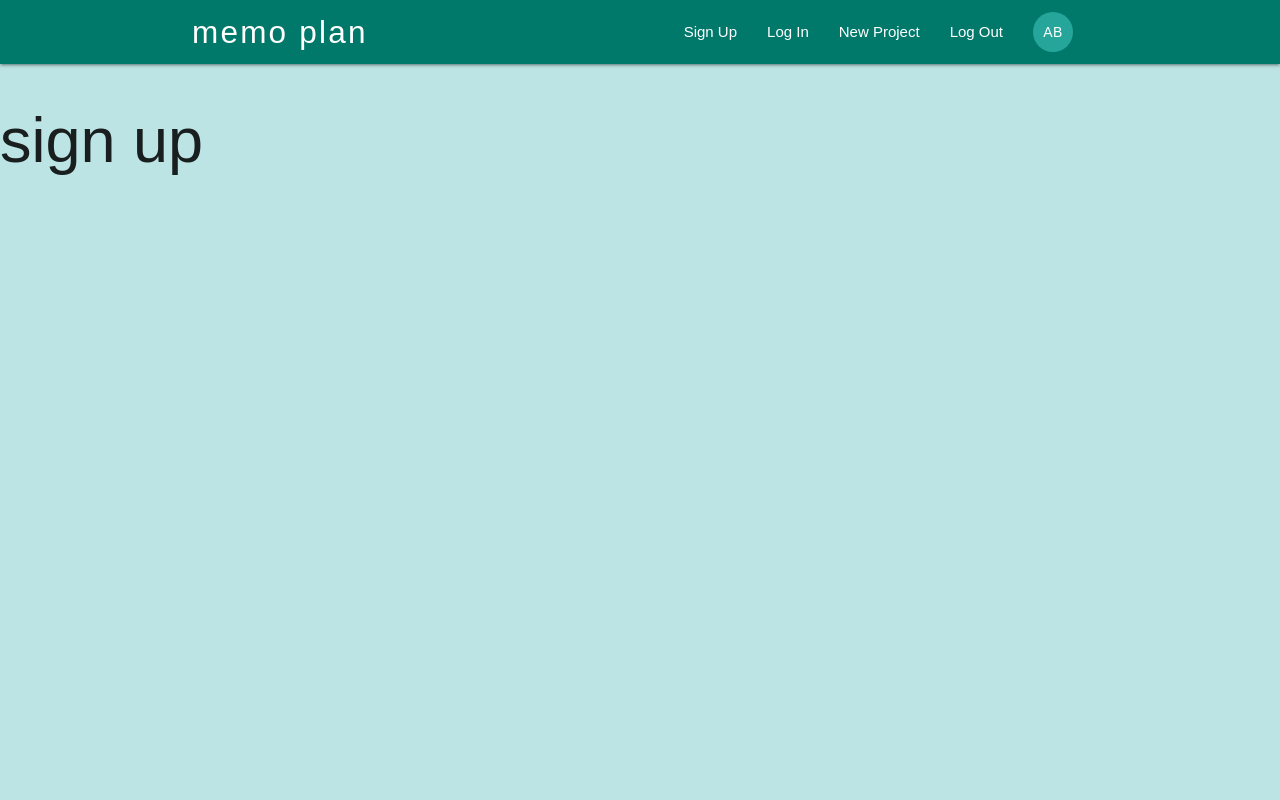
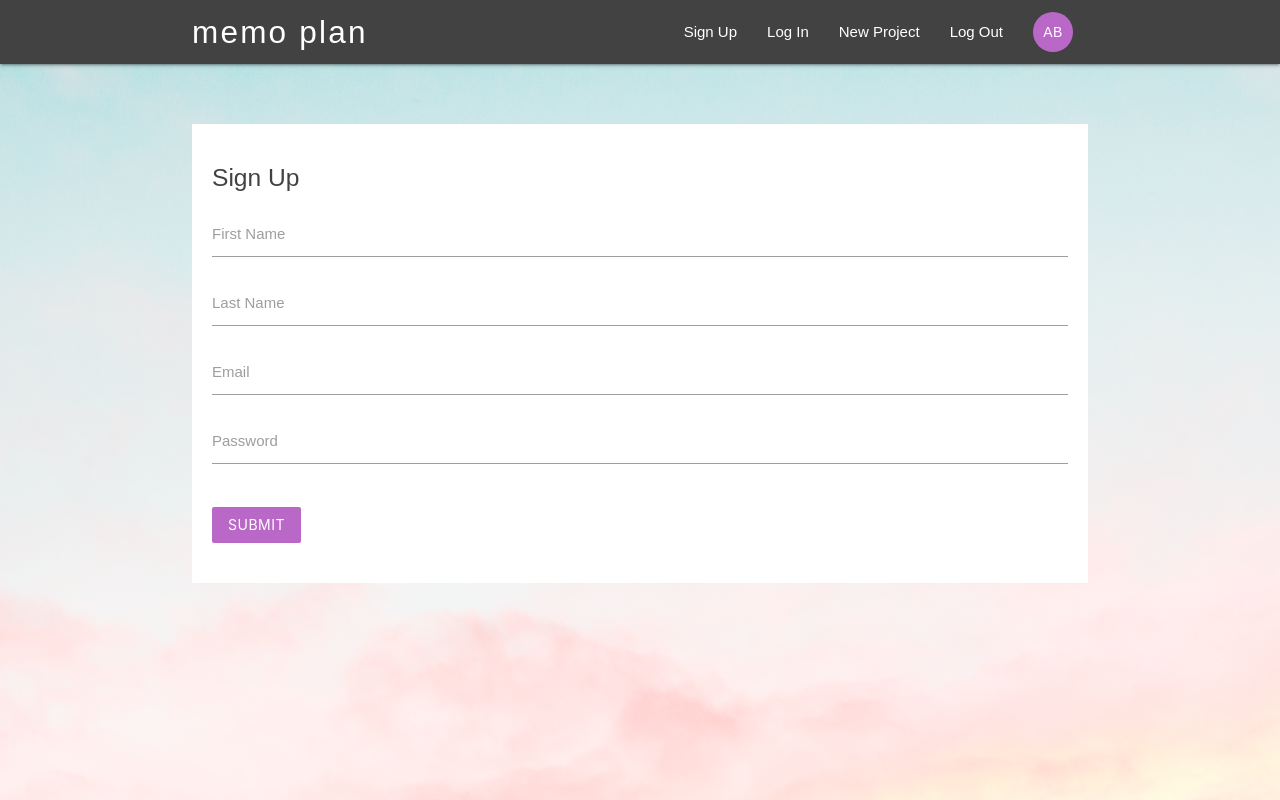
Before and after one commit to ariane-h/memoplan, a React (Create React App) app: page /signup in a window 1280 px wide. Built offline with nearby package versions, Linux system fonts and the light colour scheme.

Commit message:
created signup and login views

```diff
--- a/src/components/auth/SignIn.js
+++ b/src/components/auth/SignIn.js
@@ -3,8 +3,23 @@ import React, { Component } from "react";
 export class SignIn extends Component {
 	render() {
 		return (
-			<div>
-				<h2>sign in</h2>
+			<div className="container">
+				<form className="white">
+					<h5 className="grey-text text-darken-3">Log In</h5>
+					<div className="input-field">
+						<label htmlFor="email">Email</label>
+						<input type="text" id="email" />
+					</div>
+					<div className="input-field">
+						<label htmlFor="password">Password</label>
+						<input type="text" id="password" />
+					</div>
+					<div>
+						<button className="btn z-depth-0 purple lighten-2 white-text">
+							Submit
+						</button>
+					</div>
+				</form>
 			</div>
 		);
 	}
--- a/src/components/auth/SignUp.js
+++ b/src/components/auth/SignUp.js
@@ -3,8 +3,31 @@ import React, { Component } from "react";
 export class SignUp extends Component {
 	render() {
 		return (
-			<div>
-				<h1>sign up</h1>
+			<div className="container">
+				<form className="white">
+					<h5 className="grey-text text-darken-3">Sign Up</h5>
+					<div className="input-field">
+						<label htmlFor="firstName">First Name</label>
+						<input type="text" id="firstName" />
+					</div>
+					<div className="input-field">
+						<label htmlFor="lastName">Last Name</label>
+						<input type="text" id="lastName" />
+					</div>
+					<div className="input-field">
+						<label htmlFor="email">Email</label>
+						<input type="text" id="email" />
+					</div>
+					<div className="input-field">
+						<label htmlFor="password">Password</label>
+						<input type="text" id="password" />
+					</div>
+					<div>
+						<button className="btn z-depth-0 purple lighten-2 white-text">
+							Submit
+						</button>
+					</div>
+				</form>
 			</div>
 		);
 	}
--- a/src/components/layout/NavBar.js
+++ b/src/components/layout/NavBar.js
@@ -5,7 +5,7 @@ import SignedOutLinks from "./SignedOutLinks";
 
 const NavBar = () => {
 	return (
-		<nav className="nav-wrapper teal darken-2">
+		<nav className="nav-wrapper grey darken-3">
 			<div className="container">
 				<Link to="/" className="brand-logo left">
 					memo plan
--- a/src/components/layout/SignedInLinks.js
+++ b/src/components/layout/SignedInLinks.js
@@ -12,7 +12,10 @@ const SignedInLinks = () => {
 					<a href="/">Log Out</a>
 				</li>
 				<li>
-					<NavLink to="/" className="btn btn-floating teal-lighten-2 z-depth-0">
+					<NavLink
+						to="/"
+						className="btn btn-floating purple lighten-2 z-depth-0"
+					>
 						AB
 					</NavLink>
 				</li>
--- a/src/components/projects/CreateProject.js
+++ b/src/components/projects/CreateProject.js
@@ -1,10 +1,29 @@
 import React, { Component } from "react";
 
 export class CreateProject extends Component {
+	state = {
+		title: "",
+		content: "",
+	};
 	render() {
 		return (
-			<div>
-				<h1> CreateProject</h1>
+			<div className="container">
+				<form className="white">
+					<h5 className="grey-text text-darken-3">Create a Project</h5>
+					<div className="input-field">
+						<label htmlFor="title">Title</label>
+						<input type="text" id="title" />
+					</div>
+					<div className="input-field">
+						<label htmlFor="content">Content</label>
+						<textarea className="materialize-textarea" id="content"></textarea>
+					</div>
+					<div>
+						<button className="btn z-depth-0 purple lighten-2 white-text">
+							Save
+						</button>
+					</div>
+				</form>
 			</div>
 		);
 	}
--- a/src/components/projects/ProjectList.js
+++ b/src/components/projects/ProjectList.js
@@ -1,12 +1,19 @@
 import React from "react";
 import ProjectSummary from "../projects/ProjectSummary";
+import { Link } from "react-router-dom";
 
 const ProjectList = () => {
 	return (
 		<div className="project-list section">
-			<ProjectSummary />
-			<ProjectSummary />
-			<ProjectSummary />
+			<Link to="/project/:id">
+				<ProjectSummary />
+			</Link>
+			<Link to="/project/:id">
+				<ProjectSummary />
+			</Link>
+			<Link to="/project/:id">
+				<ProjectSummary />
+			</Link>
 		</div>
 	);
 };
--- a/src/index.css
+++ b/src/index.css
@@ -7,8 +7,9 @@ body {
 	padding: 0;
 	font-family: sans-serif;
 	background-size: 100%;
+	background: url(/img/sky_bg.png) no-repeat;
 	background-position: bottom;
-	background-color: #bde4e4;
+	background-color: #f0f4c3;
 	min-height: 100%;
 }
 
```
Also changed, not shown: public/img/sky_bg.png (added).
